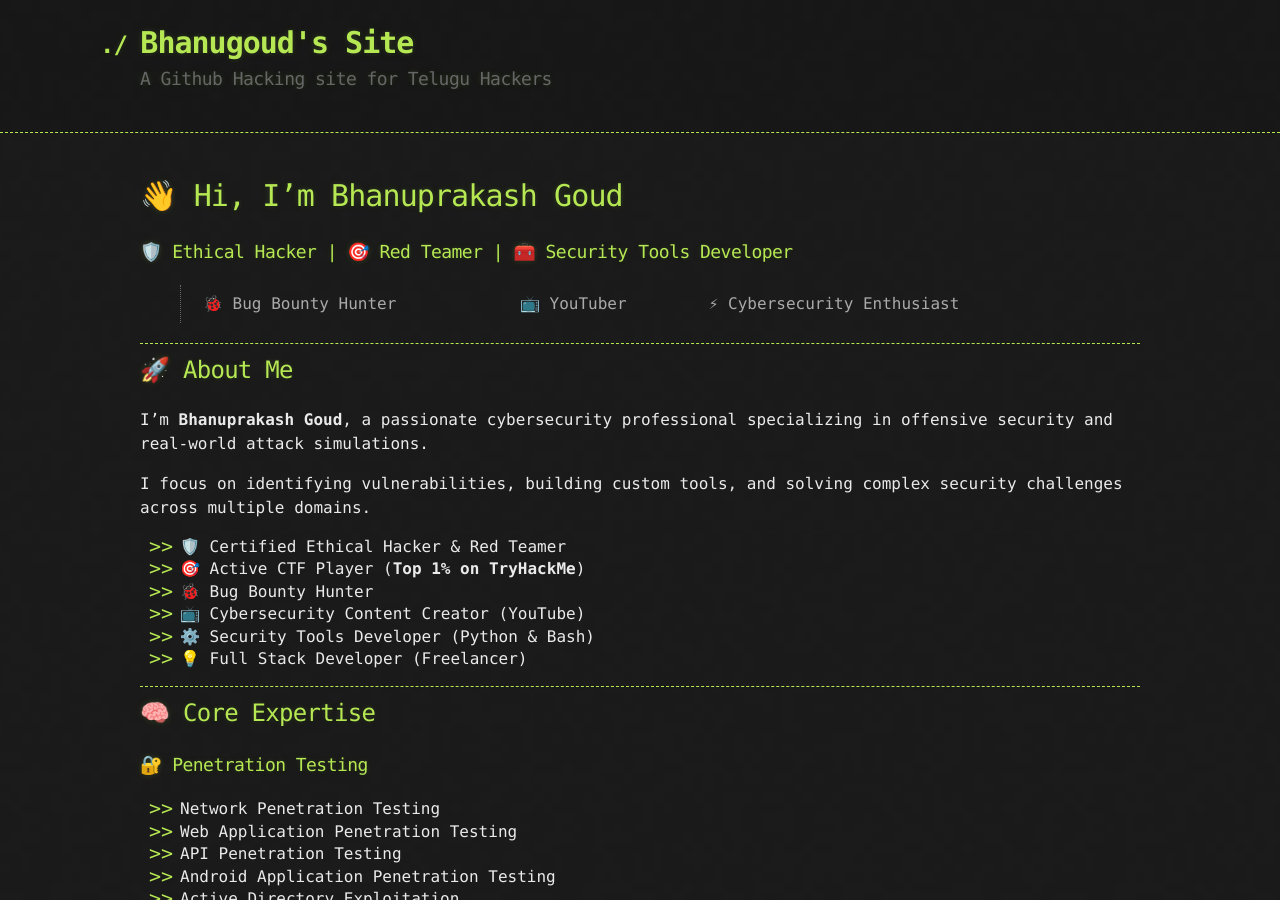
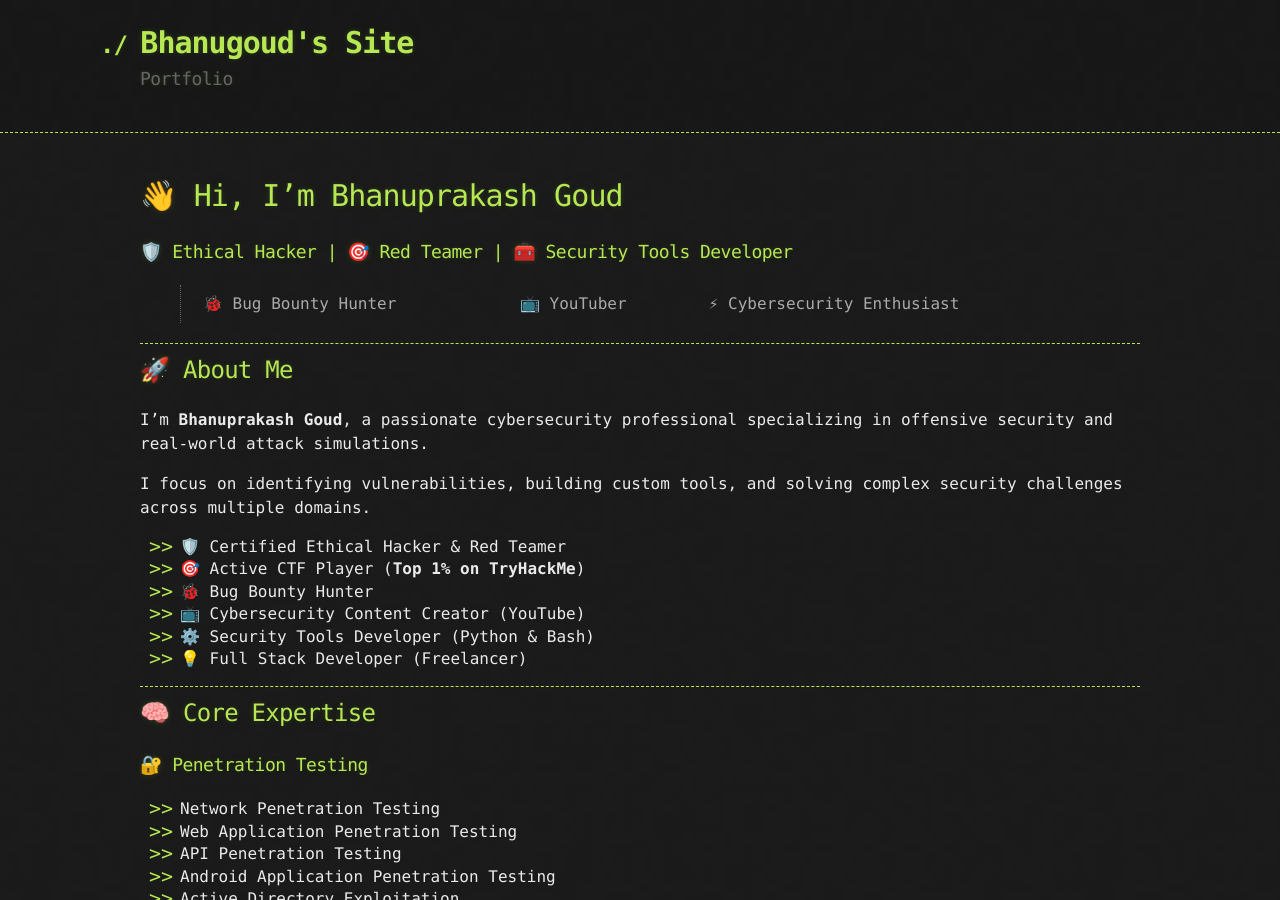
Before and after one commit to bhanugoudm041/bhanugoudm041.github.io, a Jekyll site: the page built from index.md, in a window 1280 px wide and 900 px high. Built offline with Jekyll 4.4.1, drawn with Linux system fonts in a browser that asks for light colours; our own code applies the rules of GitHub Pages for plain Markdown files.

Commit message:
Update default.html

```diff
--- a/_layouts/default.html
+++ b/_layouts/default.html
@@ -17,7 +17,7 @@
         <a id="a-title" href="{{ '/' | relative_url }}">
           <h1>Bhanugoud's Site</h1>
         </a>
-        <h2>A Github Hacking site for Telugu Hackers</h2>
+        <h2>Portfolio</h2>
 
       </div>
     </header>
```
